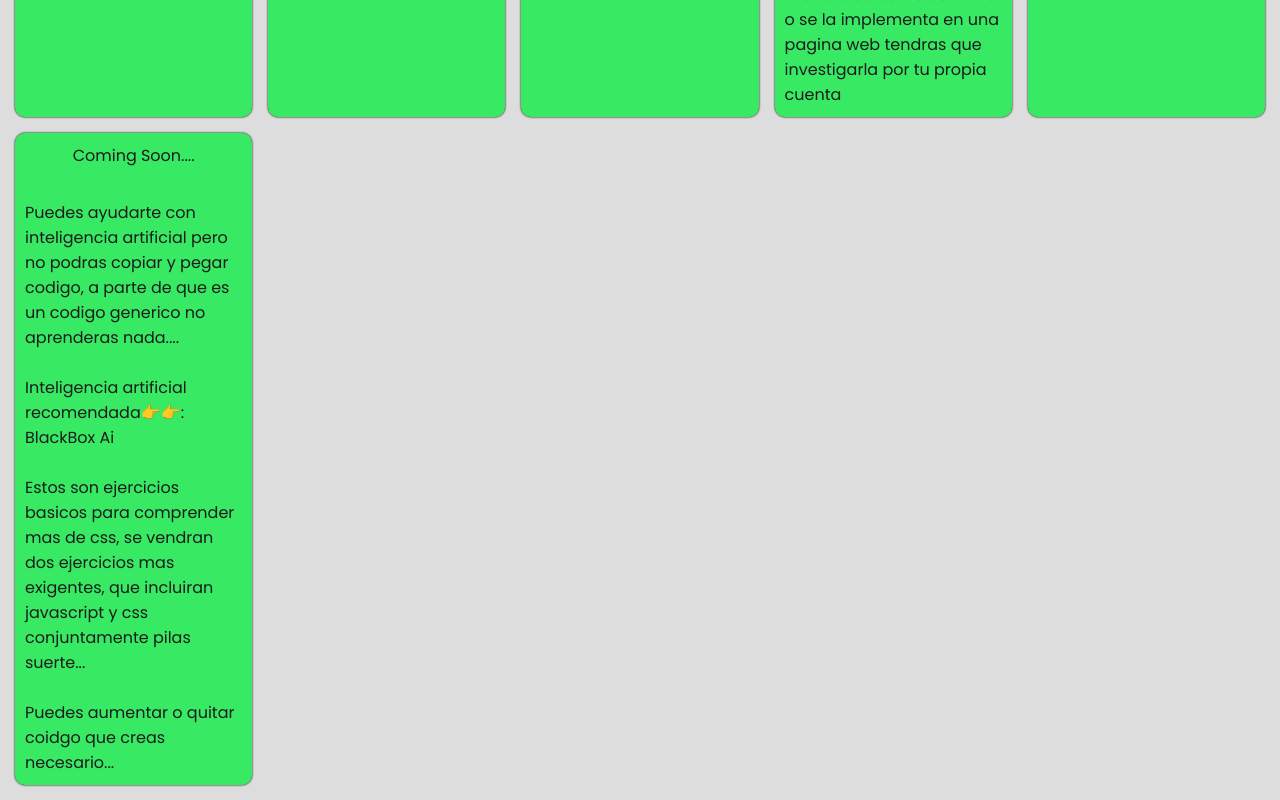
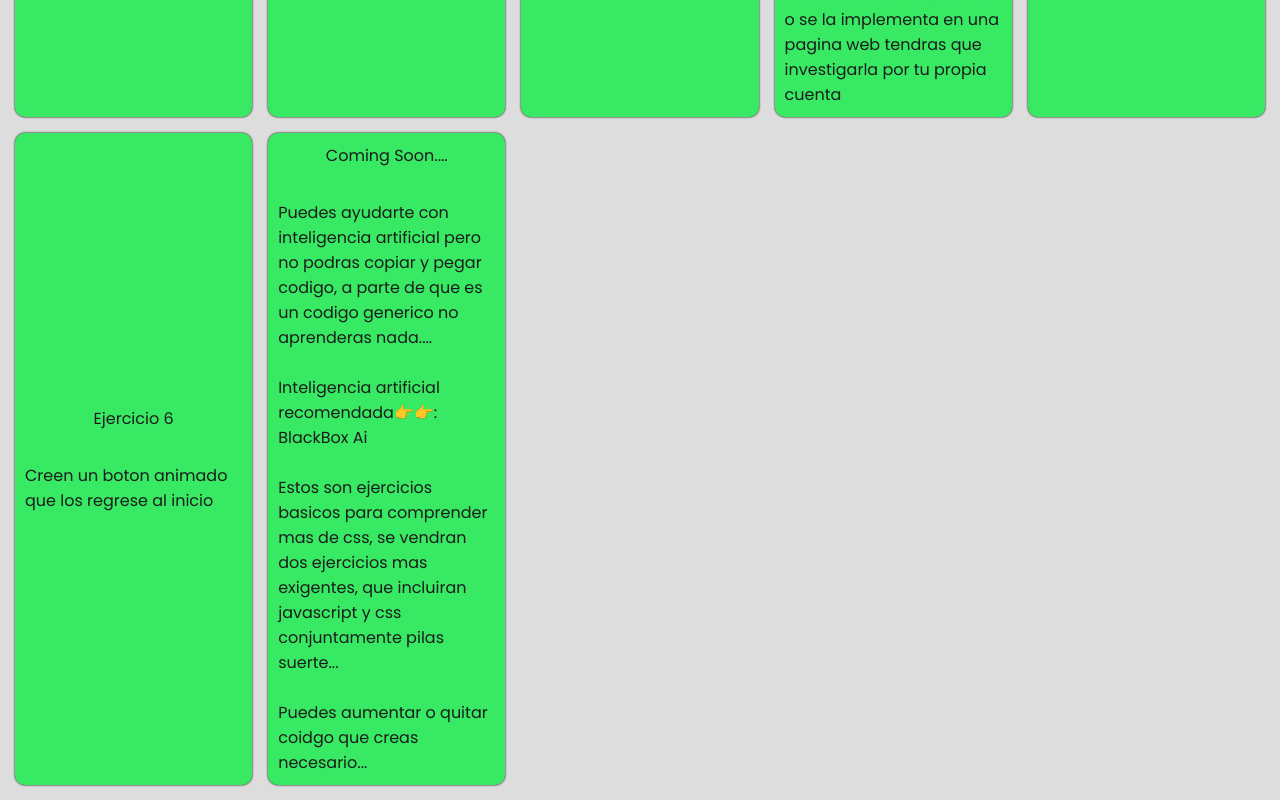
Before and after one commit to mateo0A/RepositorioRemoto, a plain HTML site: page Mateo/Mateo.html in a window 1280 px wide. Shown: the part 750-1550 px from the top of the page. Drawn offline with nearby package versions, Linux system fonts and the light colour scheme; files whose address does not match are found by name.

Commit message:
Update Mateo.html

```diff
--- a/Mateo/Mateo.html
+++ b/Mateo/Mateo.html
@@ -60,6 +60,16 @@
                 YouTube
             </button>
         </section>
+
+        <section class="exercisie6">
+            <span class="sub-title">Ejercicio 6</span>
+            <span class="text-exercise">Creen un boton animado que los regrese al inicio</span>
+        </section>
+
+
+
+
+
         <section class="coming-soon">
             <span class="sub-title">Coming Soon....</span>
             <span class="text-exercise">Puedes ayudarte con inteligencia artificial pero no podras copiar y pegar codigo, a parte de que es un codigo generico no aprenderas nada....
```
